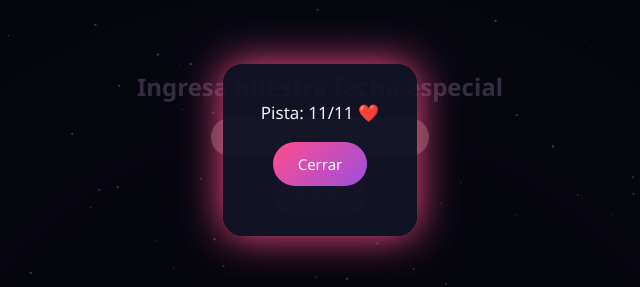
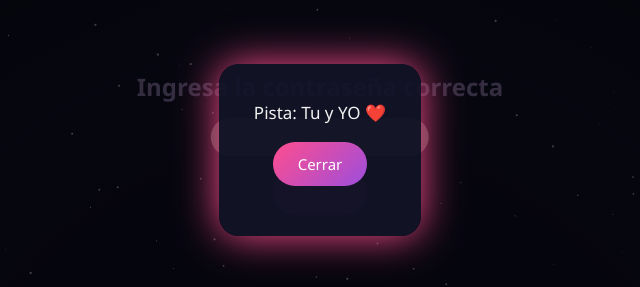
Before and after one commit to AlessandroPadilla/Para-Mi-Princesa, a plain HTML site: page index.html in a window 1280 px wide. Both pictures are taken after a click on the button "Entrar". Shown: the part 250-537 px from the top of the page, 320-960 px from the left. Drawn offline with Linux system fonts and the light colour scheme.

Commit message:
Update index.html

```diff
--- a/index.html
+++ b/index.html
@@ -180,7 +180,7 @@ input{
 <div class="music" onclick="toggleMusic()">🎵 Música</div>
 
 <div class="lock" id="lockScreen">
-    <h2 style="color:var(--soft)">Ingresa nuestra fecha especial</h2>
+    <h2 style="color:var(--soft)">Ingresa la contraseña correcta</h2>
     <input type="password" id="pass" placeholder="****">
     <br>
     <button class="btn-yes" onclick="checkPass()">Entrar</button>
@@ -260,13 +260,13 @@ function closeModal(){
 
 /* ===== PASSWORD ===== */
 function checkPass(){
-    if(document.getElementById("pass").value==="1111"){
+    if(document.getElementById("pass").value==="JJOA"){
         document.getElementById("lockScreen").style.display="none";
         document.getElementById("card").style.display="block";
         typeWriter();
         musicAudio.play();
     }else{
-        showAlert("Pista: 11/11 ❤️");
+        showAlert("Pista: Tu y YO ❤️");
     }
 }
 
```
